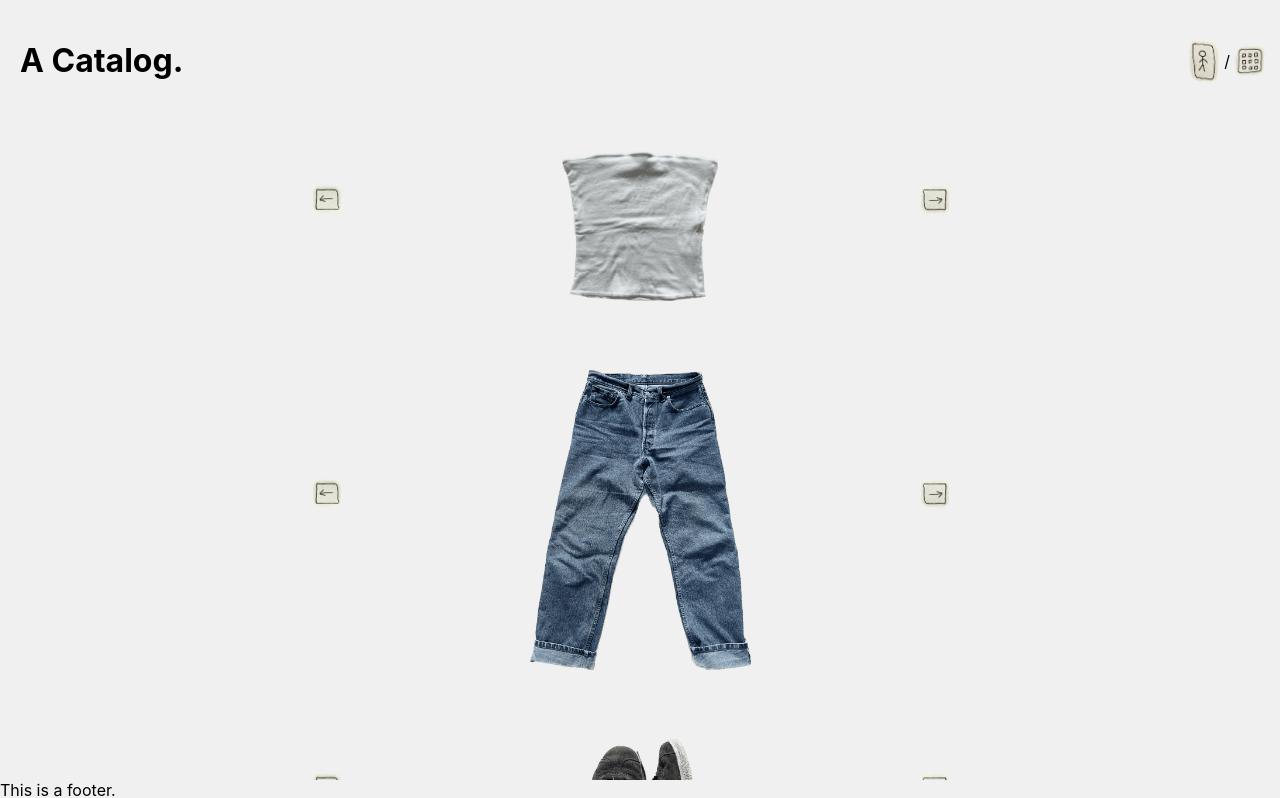
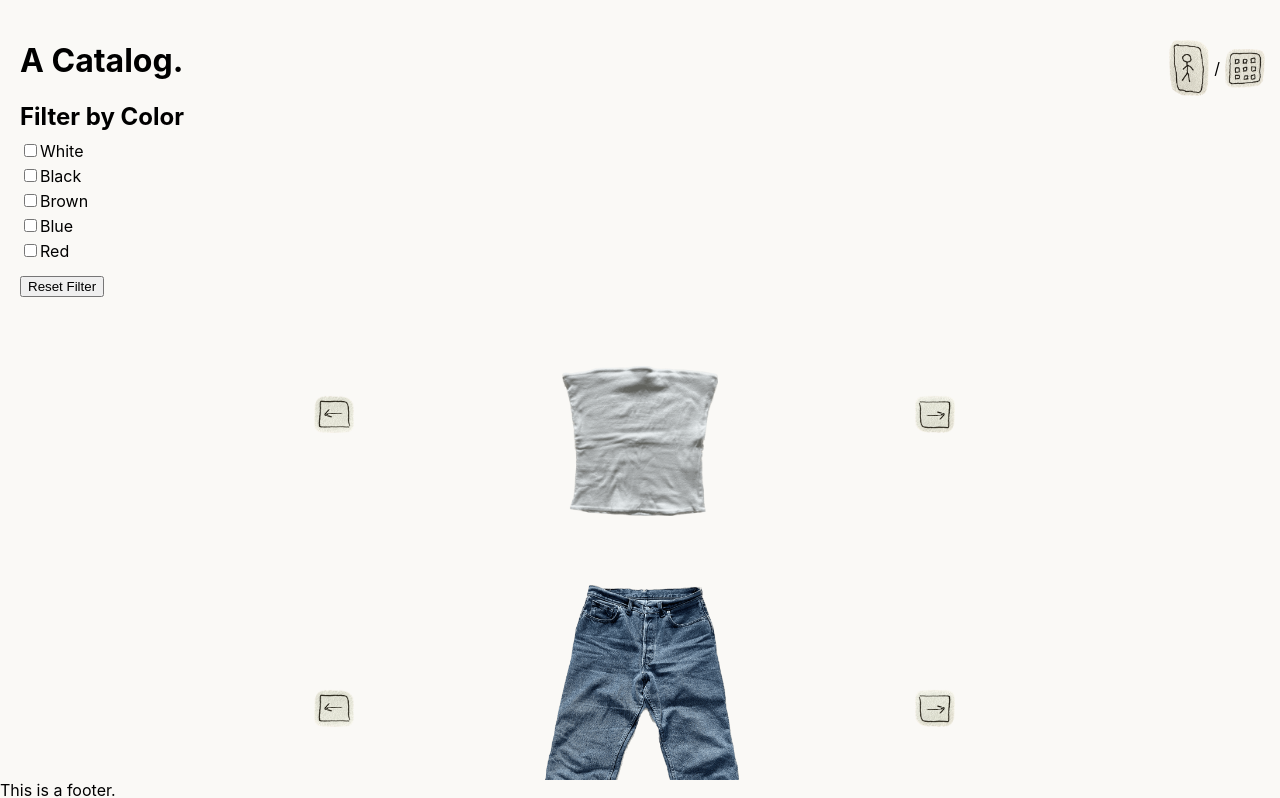
Before and after one commit to ebjorm/A-Catalog, a React (Create React App) app in the folder my-react-app/: page / in a window 1280 px wide. Shown: the top 798 px of the page. Built offline with nearby package versions, Linux system fonts and the light colour scheme.

Commit message:
Color filter added

```diff
--- a/my-react-app/src/App.css
+++ b/my-react-app/src/App.css
@@ -1,10 +1,10 @@
 .app {
-  background-color: #f0f0f0;
+  background-color: #FAF9F6;
   padding: 20px;
 }
 
 .view-switcher .view-icon {
-  width: 30px;
+  width: 40px;
   height: auto;
   margin: 0 5px;
   cursor: pointer;
@@ -17,14 +17,31 @@
   position: fixed;
   top: 0;
   right: 0;
-  background-color: #f0f0f0;
+  background-color: #FAF9F6;
   padding: 10px;
   padding-top: 40px;
 }
 
+.filter-section {
+  margin: 20px 0;
+}
+
+.filter-section h2 {
+  margin-bottom: 10px;
+}
+
+.filter-section label {
+  display: block;
+  margin-bottom: 5px;
+}
+
+.filter-section button {
+  margin-top: 10px;
+}
+
 
 .footer {
-  background-color: #f0f0f0;
+  background-color: #FAF9F6;
   height: 20px;
   position: fixed;
   bottom: 0;
--- a/my-react-app/src/App.js
+++ b/my-react-app/src/App.js
@@ -8,12 +8,40 @@ function App() {
   // State to manage the current view (outfit or grid)
   const [isGridView, setIsGridView] = useState(false);
 
+  //State to manage selected colors for filtering
+  const [selectedColors, setSelectedColors] = useState([]);
+
   // Function to toggle between outfit and grid view
-  const toggleView = (targerView) => {
-    if ((targerView === 'grid' && !isGridView) || (targerView === 'outfit' && isGridView)) {
+  const toggleView = (targetView) => {
+    if ((targetView === 'grid' && !isGridView) || (targetView === 'outfit' && isGridView)) {
       setIsGridView(!isGridView);
+      setSelectedColors([]);
     }
   };
+
+  //Function to handle filter changes
+  const handleColorChange = (color) => {
+    setSelectedColors(prevColors =>
+      prevColors.includes(color)
+        ? prevColors.filter(c => c !== color)
+        : [...prevColors, color]
+    );
+  };
+
+  //Function to reset the filter
+  const resetFilter = () => {
+    setSelectedColors([]);
+  };
+
+  //Filters clothing items based selected colors
+  const filteredClothingItems = {};
+  for (const category in clothingItemsData.categories) {
+    filteredClothingItems[category] = Object.fromEntries(
+      Object.entries(clothingItemsData.categories[category]).filter(
+        ([, item]) => selectedColors.length === 0 || selectedColors.includes(item.Color)
+      )
+    );
+  }
 
   return (
     <div className="app">
@@ -23,20 +51,35 @@ function App() {
         <span>/</span>
         <img src="/icons/Grid.png" alt="Grid" className="view-icon" onClick={() => toggleView('grid')}></img>
       </div>
+      <div className="filter-section">
+        <h2>Filter by Color</h2>
+        {["White", "Black", "Brown", "Blue", "Red"].map(color => (
+          <label key={color}>
+            <input
+              type="checkbox"
+              value={color}
+              onChange={() => handleColorChange(color)}
+              checked={selectedColors.includes(color)}
+            />
+            {color}
+          </label>
+        ))}
+        <button onClick={resetFilter}>Reset Filter</button>
+      </div>
       {/* Conditional rendering based on the current view */}
       {isGridView ? (
         <div>
           {/* Calls to CategoryGrid to create a grid for the category specified */}
-          <CategoryGrid clothingItems={clothingItemsData.categories} selectedCategory={"Tops"} imageSize={150} />
-          <CategoryGrid clothingItems={clothingItemsData.categories} selectedCategory={"Bottoms"} imageSize={300} />
-          <CategoryGrid clothingItems={clothingItemsData.categories} selectedCategory={"Shoes"} imageSize={140} />
+          <CategoryGrid clothingItems={filteredClothingItems} selectedCategory={"Tops"} imageSize={150} />
+          <CategoryGrid clothingItems={filteredClothingItems} selectedCategory={"Bottoms"} imageSize={300} />
+          <CategoryGrid clothingItems={filteredClothingItems} selectedCategory={"Shoes"} imageSize={140} />
         </div>
       ) : (
         <div className="outfit-view">
           {/* Calls to Outfit.js to create a item picker for the category specified */}
-          <Outfit category="Tops" clothingItems={clothingItemsData.categories} imageSize={150} />
-          <Outfit category="Bottoms" clothingItems={clothingItemsData.categories} imageSize={300} />
-          <Outfit category="Shoes" clothingItems={clothingItemsData.categories} imageSize={150} />
+          <Outfit category="Tops" clothingItems={filteredClothingItems} imageSize={150} />
+          <Outfit category="Bottoms" clothingItems={filteredClothingItems} imageSize={300} />
+          <Outfit category="Shoes" clothingItems={filteredClothingItems} imageSize={150} />
         </div>
       )}
 
--- a/my-react-app/src/CategoryGrid.js
+++ b/my-react-app/src/CategoryGrid.js
@@ -4,30 +4,27 @@ import './CategoryGrid.css';
 
 const CategoryGrid = ({ clothingItems, selectedCategory, imageSize }) => {
   // Check if the clothingItems data is available
-  if (!clothingItems || !clothingItems[selectedCategory]) {
+  if (!clothingItems || !clothingItems[selectedCategory] || Object.keys(clothingItems[selectedCategory]).length === 0) {
     return <div>No items found for {selectedCategory}</div>;
   }
 
   // Get the items for the selected category
-  const items = clothingItems[selectedCategory];
+  const items = Object.values(clothingItems[selectedCategory]);
 
   // Get the number of items in the category
   //const itemCount = Object.keys(items).length;
 
   return (
     <div className="category-grid">
-      {/* Category Heading */}
       <h2 className="subcategory-heading">{selectedCategory}</h2>
       <div className="image-grid">
-        {/* Goes though all the items in category and displays their image */}
-      {Object.values(items).map((item, index) => (
-        <div key={index} className="grid-item">
-          <img src={`/${item.Image}`} alt={item.Color} style={{ width: 'auto', height: imageSize }} />
-        </div>
-      ))}
+        {items.map((item, index) => (
+          <div key={index} className="grid-item">
+            <img src={`/${item.Image}`} alt={item.Color} style={{ width: 'auto', height: imageSize }} />
+          </div>
+        ))}
+      </div>
     </div>
-    </div>
-
   );
 };
 
--- a/my-react-app/src/Outfit.css
+++ b/my-react-app/src/Outfit.css
@@ -22,7 +22,7 @@
   }
 
   .arrow-button img {
-    width: 30px;
+    width: 40px;
     height: auto;
   }
 
```
